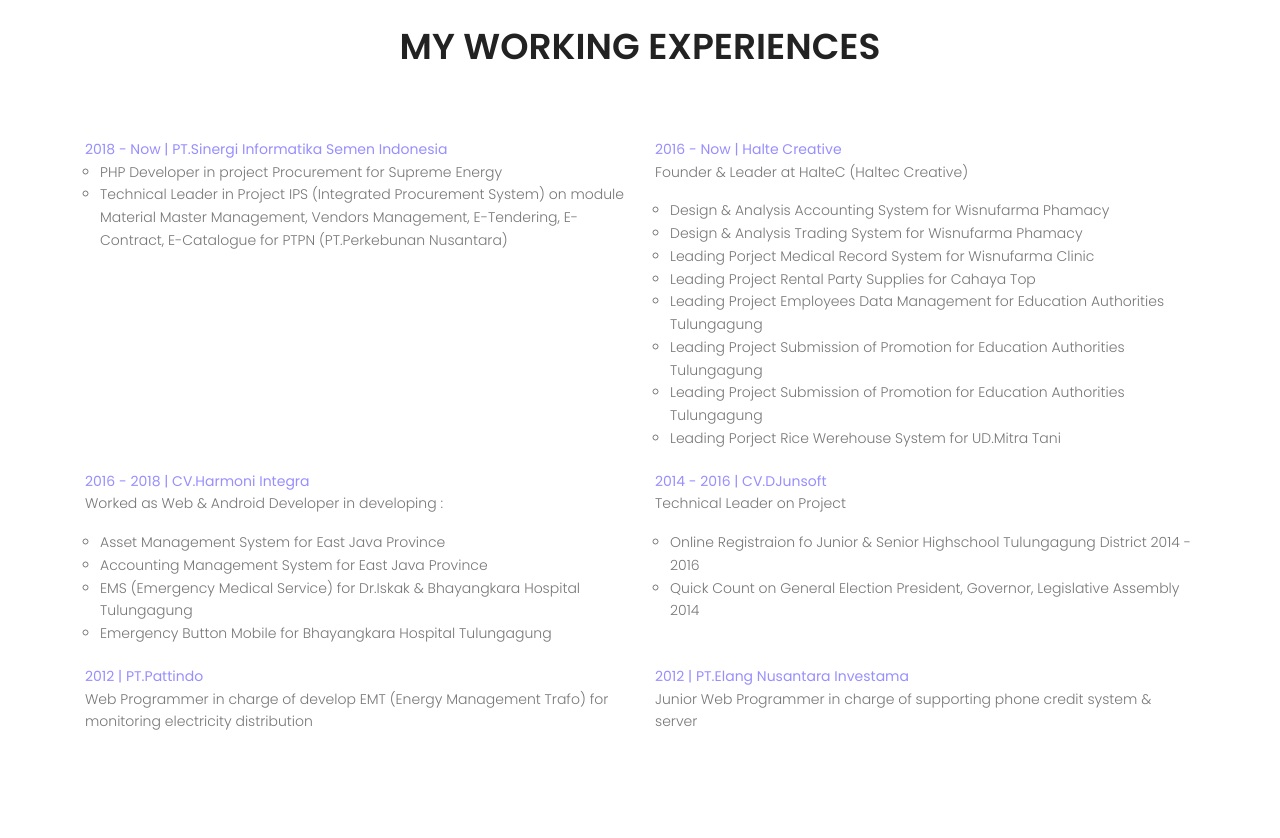
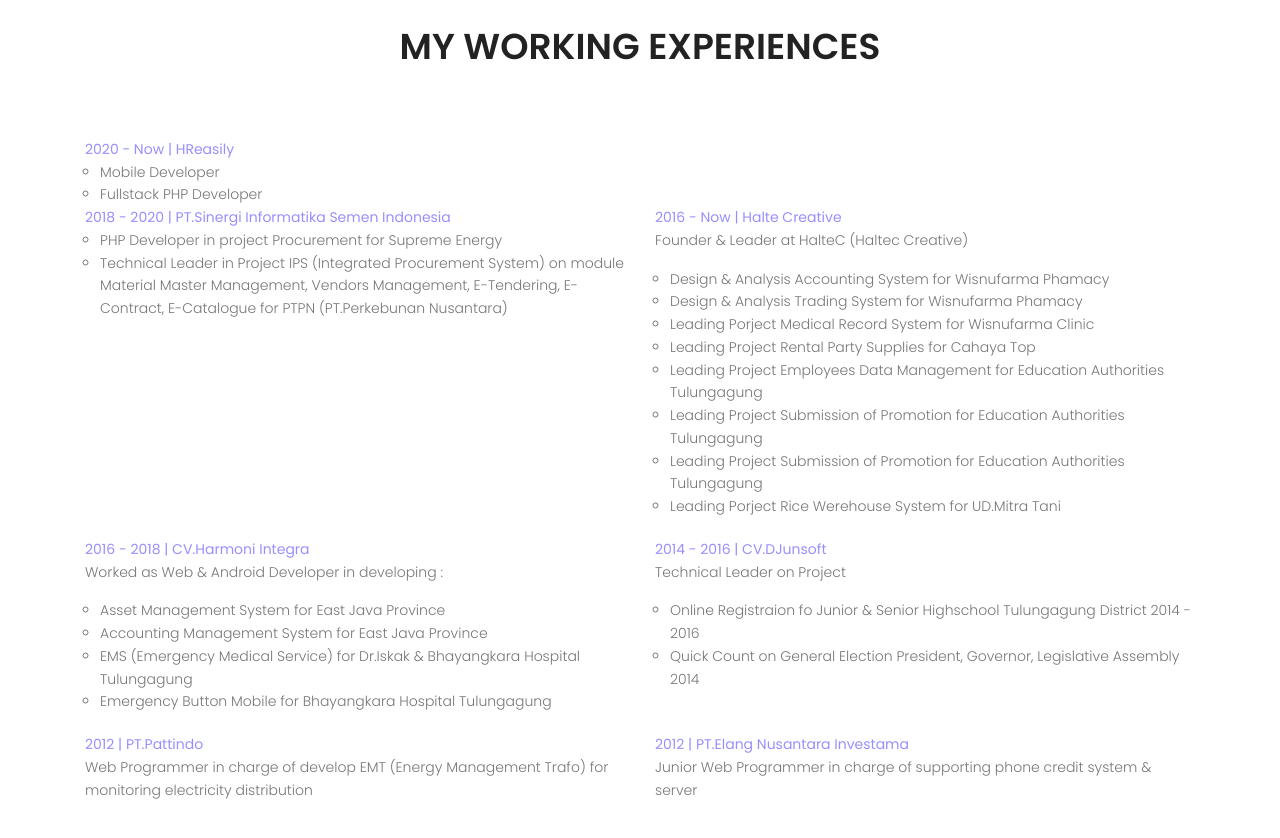
Before and after one commit to pulsenoid/yuan, a plain HTML site: page index.html in a window 1280 px wide. Shown: the part 2640-3478 px from the top of the page. Drawn offline with nearby package versions, Linux system fonts and the light colour scheme; some packages are replaced by stand-ins of ours.

Commit message:
Add Working Experience

```diff
--- a/index.html
+++ b/index.html
@@ -196,8 +196,15 @@
 					</div>
 				</div>
 				<div class="row">
+					<div class=col-md-12 mb-20">
+						<b>2020 - Now | HReasily</b>
+						<ul>
+							<li>Mobile Developer</li>
+							<li>Fullstack PHP Developer</li>
+						</ul>
+					</div>
 					<div class="col-md-6 mb-20">
-						<b>2018 - Now | PT.Sinergi Informatika Semen Indonesia</b>
+						<b>2018 - 2020 | PT.Sinergi Informatika Semen Indonesia</b>
 						<ul>
 							<li>PHP Developer in project Procurement for Supreme Energy</li>
 							<li>Technical Leader in Project IPS (Integrated Procurement System) on module Material Master Management, Vendors Management, E-Tendering, E-Contract, E-Catalogue for PTPN (PT.Perkebunan Nusantara)</li>
```
